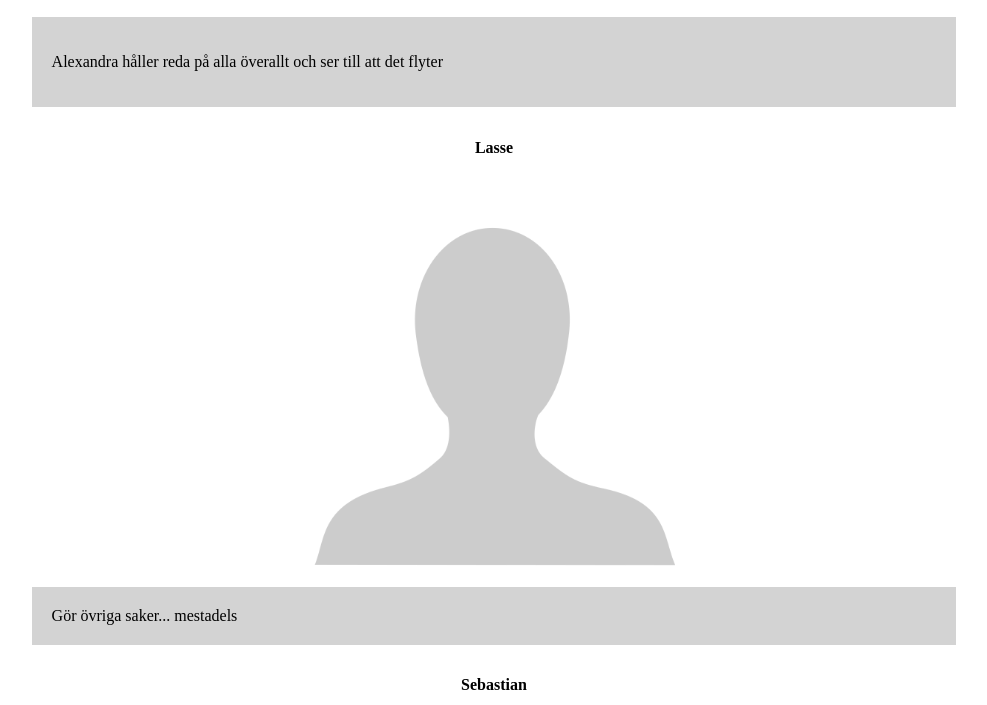
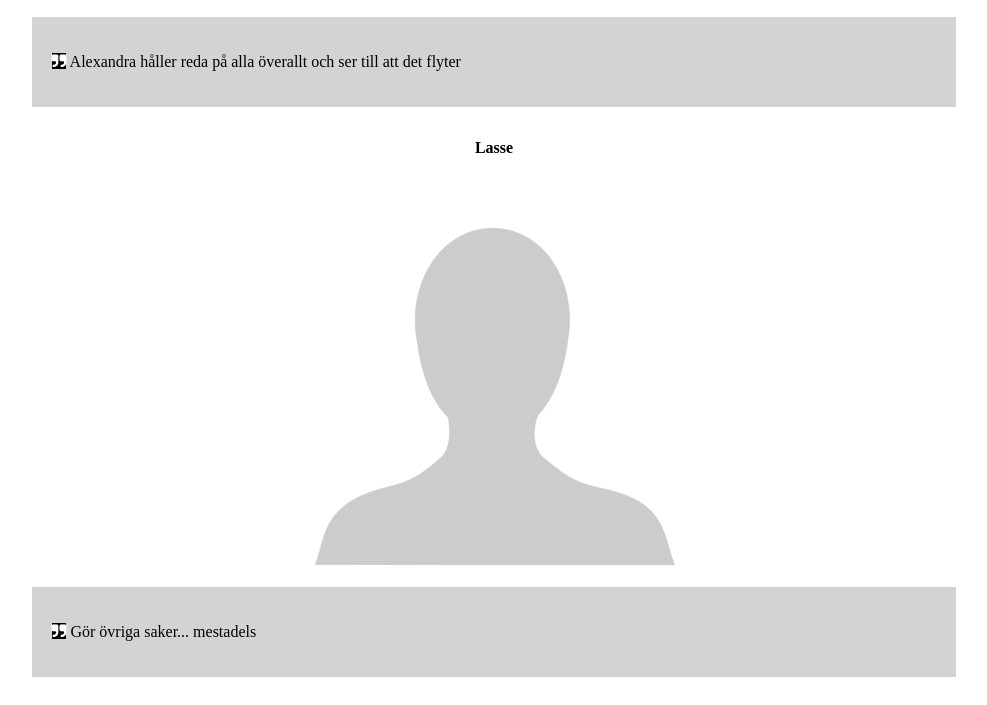
Before and after one commit to Rasweb/HTML-CSS-clone_website, a plain HTML site: page index.html in a window 1280 px wide. Shown: the part 1802-2507 px from the top of the page, without its empty margins (146-1133 px from the left). Drawn offline with Linux system fonts and the light colour scheme.

Commit message:
font awesome quotation mark

```diff
--- a/index.html
+++ b/index.html
@@ -55,6 +55,7 @@
       </div>
       <div>
         <p>
+          <i class="fa fa-quote-right" aria-hidden="true"></i>
           Rakib är vår vassaste node-utvecklare och håller ständigt ett öga på
           nya tekniker
         </p>
@@ -63,16 +64,23 @@
       <div class="profile"><img src="image/Alexandra_Square.png" alt="" /></div>
       <div>
         <p>
+          <i class="fa fa-quote-right" aria-hidden="true"></i>
           Alexandra håller reda på alla överallt och ser till att det flyter
         </p>
       </div>
       <h4>Lasse</h4>
       <div class="profile"><img src="image/NoPerson_Square.png" alt="" /></div>
-      <div>Gör övriga saker... mestadels</div>
+      <div>
+        <p>
+          <i class="fa fa-quote-right" aria-hidden="true"></i>
+          Gör övriga saker... mestadels
+        </p>
+      </div>
       <h4>Sebastian</h4>
       <div class="profile"><img src="image/Sebastian_Square.png" alt="" /></div>
       <div>
         <p>
+          <i class="fa fa-quote-right" aria-hidden="true"></i>
           En av våra utbildare som har stor erfarenhet av ganska många saker
         </p>
       </div>
```
